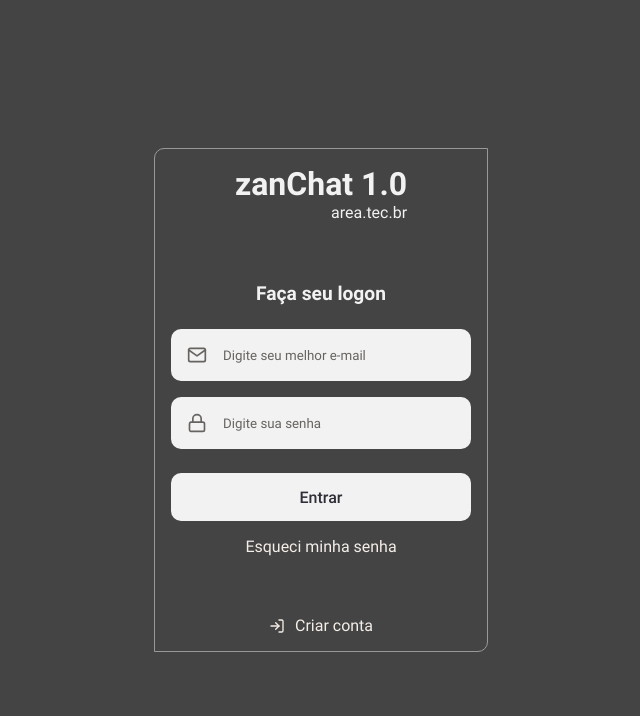
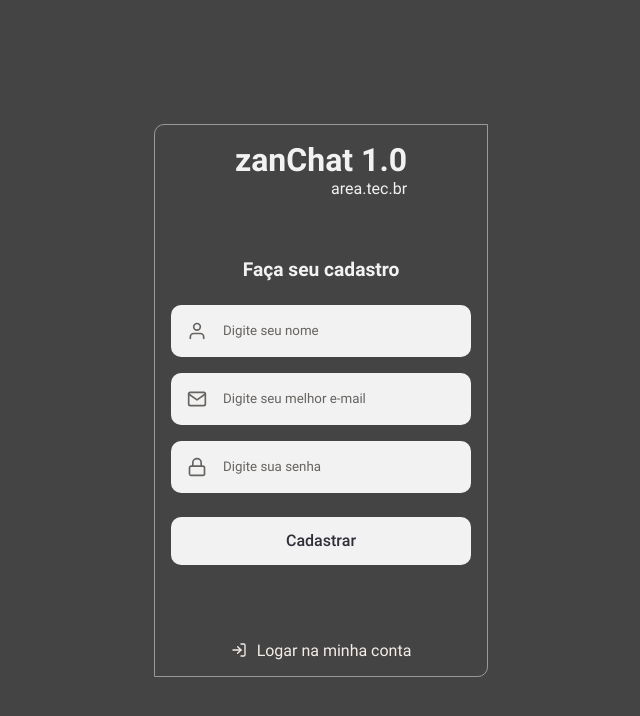
Before and after one commit to raszanin/zanchat-client, a React (Vite) app: page / in a window 1280 px wide. Shown: the top 716 px of the page, without its empty margins (319-959 px from the left). Built offline with nearby package versions, Linux system fonts and the light colour scheme.

Commit message:
SignUp page

```diff
--- a/src/App.tsx
+++ b/src/App.tsx
@@ -1,11 +1,12 @@
 import { SignIn } from './pages/SignIn';
+import { SignUp } from './pages/SignUp';
 import { GlobalStyles } from './styles/GlobalStyles';
 
 export function App() {
   return (
     <>
       <GlobalStyles />
-      <SignIn />
+      <SignUp />
     </>
   );
 }
--- /dev/null
+++ b/src/pages/SignUp/index.tsx
@@ -0,0 +1,52 @@
+import { Container, Content } from './styles';
+import { FiLogIn, FiMail, FiLock, FiUser } from 'react-icons/fi';
+import Input from '../../components/Input';
+import Button from '../../components/Button';
+
+export function SignUp() {
+  return (
+    <Container>
+      <Content>
+        <header>
+          <h1>zanChat 1.0</h1>
+          <p>area.tec.br</p>
+        </header>
+
+        <form>
+          <h1>Faça seu cadastro</h1>
+
+          <Input
+            type='name'
+            name='name'
+            id='name'
+            placeholder='Digite seu nome'
+            icon={FiUser}
+          />
+
+          <Input
+            type='email'
+            name='email'
+            id='email'
+            placeholder='Digite seu melhor e-mail'
+            icon={FiMail}
+          />
+
+          <Input
+            type='password'
+            name='password'
+            id='password'
+            placeholder='Digite sua senha'
+            icon={FiLock}
+          />
+
+          <Button type='submit'>Cadastrar</Button>
+        </form>
+
+        <a href='new'>
+          <FiLogIn />
+          Logar na minha conta
+        </a>
+      </Content>
+    </Container>
+  );
+}
--- /dev/null
+++ b/src/pages/SignUp/styles.ts
@@ -0,0 +1,69 @@
+import styled from 'styled-components';
+import { shade } from 'polished';
+
+export const Container = styled.div`
+  display: flex;
+  align-items: center;
+  justify-content: center;
+
+  height: 100vh;
+  background: #444;
+`;
+
+export const Content = styled.div`
+  display: flex;
+  flex-direction: column;
+  align-items: center;
+
+  max-width: 500px;
+  border: 1px solid #999;
+  border-radius: 10px 0 10px 0;
+  padding: 16px;
+
+  header {
+    display: flex;
+    flex-direction: column;
+    align-items: flex-end;
+  }
+
+  form {
+    display: flex;
+    flex-direction: column;
+    align-items: center;
+    margin: 60px 0;
+    width: 300px;
+
+    h1 {
+      font-size: 1.2rem;
+      margin-bottom: 24px;
+    }
+
+    a {
+      color: #f4ede8;
+      display: block;
+      text-decoration: none;
+      transition: color 0.2s;
+
+      &:hover {
+        color: ${shade(0.2, '#f4ede8')};
+      }
+    }
+  }
+
+  > a {
+    color: #f4ede8;
+    display: block;
+    text-decoration: none;
+    transition: color 0.2s;
+    display: flex;
+    align-items: center;
+
+    svg {
+      margin-right: 10px;
+    }
+
+    &:hover {
+      color: ${shade(0.2, '#f4ede8')};
+    }
+  }
+`;
```
